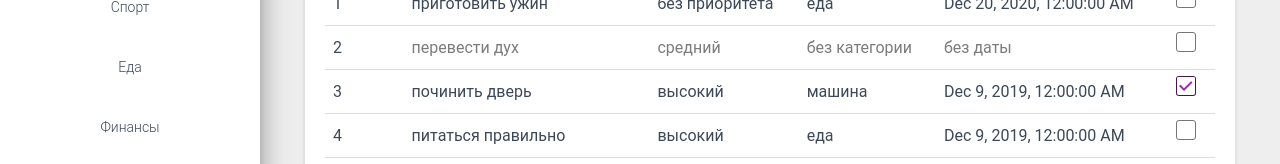
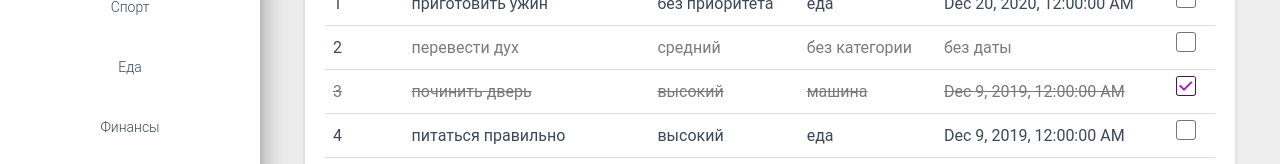
Before and after one commit to minorHealthPotion/angular-test, an Angular app: page / in a window 1280 px wide. Shown: the part 288-452 px from the top of the page. Built offline with nearby package versions, Linux system fonts and the light colour scheme.

Commit message:
3 files modified

```diff
--- a/src/app/tasks/tasks.component.css
+++ b/src/app/tasks/tasks.component.css
@@ -1,3 +1,7 @@
 .novalue {
   color: #7b7b7b;
 }
+.completed {
+  text-decoration: line-through;
+  color: #797979;
+}
--- a/src/app/tasks/tasks.component.html
+++ b/src/app/tasks/tasks.component.html
@@ -12,10 +12,10 @@
 				<th>дата</th>
 			</thead>
 			<tbody>
-				<tr *ngFor="let task of tasks ; let i = index">
+				<tr [class.completed]="task.completed" *ngFor="let task of tasks ; let i = index">
 					<td>{{i}}</td>
 					<td [class.novalue]="task.category == null">{{task.title}}</td>
-					<td [class.novalue]="task.category ==null">
+					<td [class.novalue]="task.category == null">
 						{{task.priority != null ? task.priority.title : "без приоритета"}}</td>
 					<td [class.novalue]="task.category == null">
 						{{task.category != null ? task.category.title : "без категории"}}</td>
@@ -24,7 +24,9 @@
 					<td>
 						<div class="form-check">
 							<label class="form-check-label">
-                                  <input class="form-check-input" type="checkbox" value="" [checked]="task.completed">
+                                  <input
+                                  (click)="toggleTaskCompleted(task)"
+                                  class="form-check-input" type="checkbox" value="" [checked]="task.completed">
                                   <span class="form-check-sign">
                                     <span class="check"></span>
                                   </span>
--- a/src/app/tasks/tasks.component.ts
+++ b/src/app/tasks/tasks.component.ts
@@ -13,4 +13,7 @@ export class TasksComponent implements OnInit {
   ngOnInit() {
     this.dataHandle.tasksSubject.subscribe(tasks => (this.tasks = tasks));
   }
+  toggleTaskCompleted(task: Task) {
+    task.completed != task.completed;
+  }
 }
```
